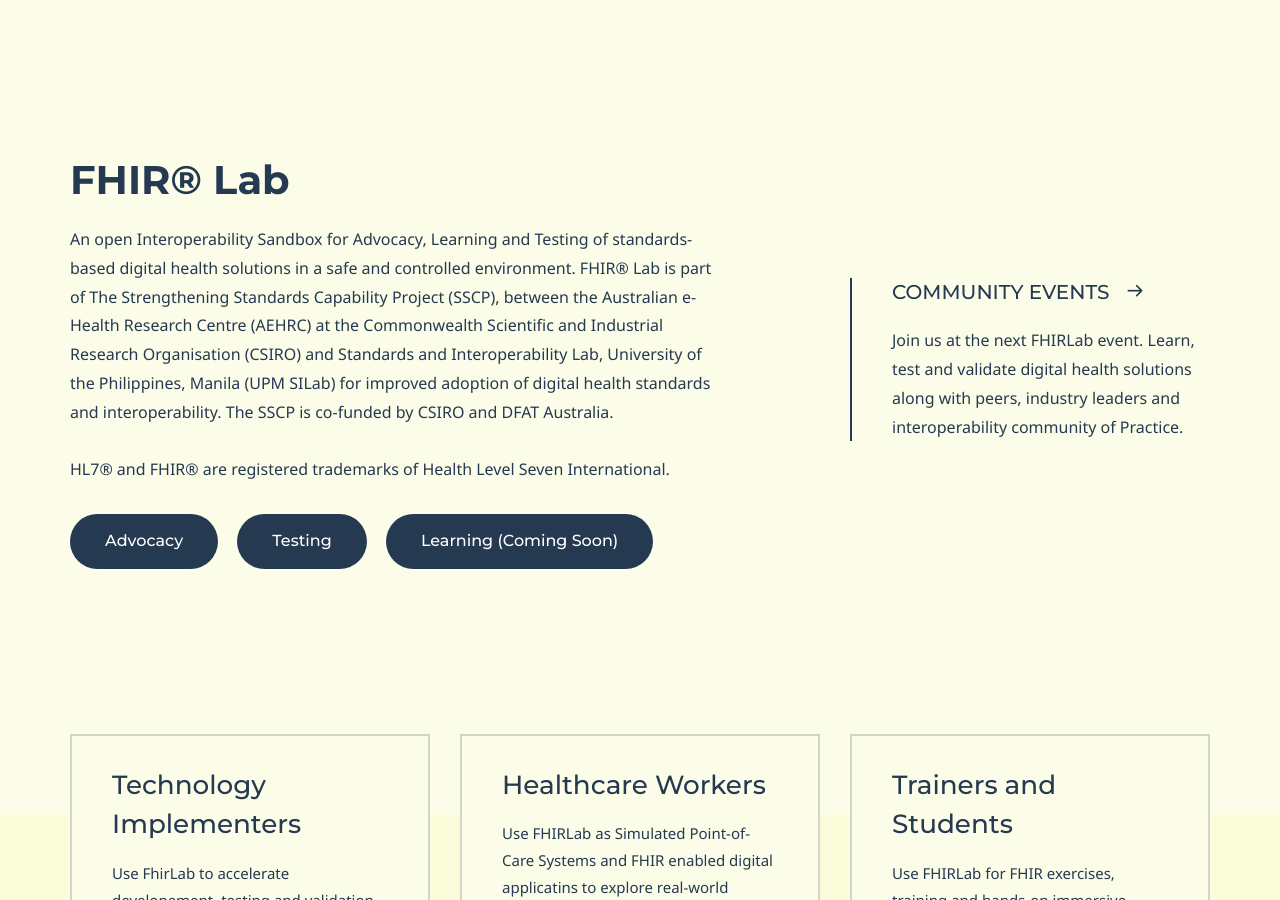
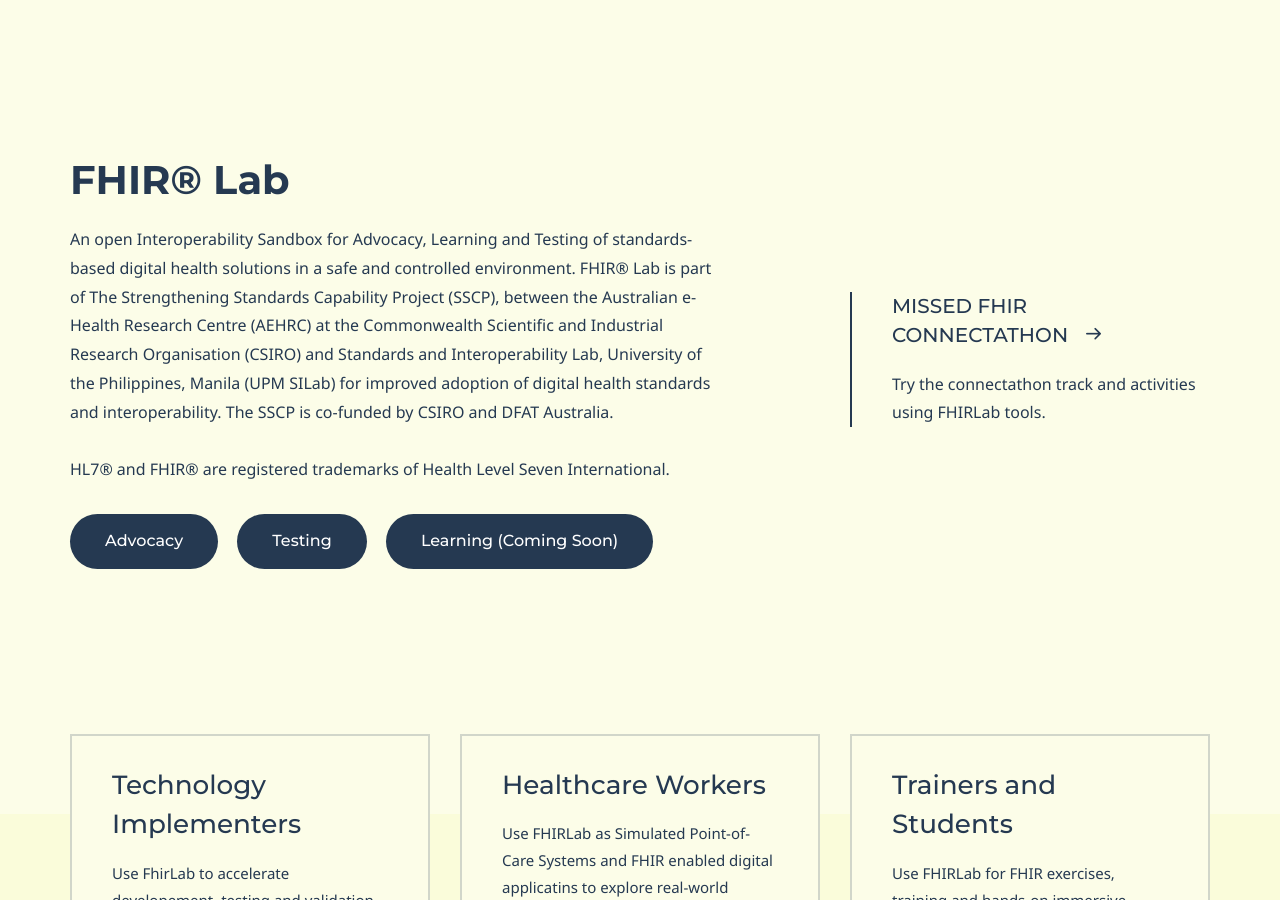
Before and after one commit to upmsilab/FHIRLab, a Jekyll site: the page built from index.md, in a window 1280 px wide and 900 px high. Built offline with Jekyll 4.4.1, drawn with Linux system fonts in a browser that asks for light colours; some web fonts are replaced.

Commit message:
Update index.md

```diff
--- a/index.md
+++ b/index.md
@@ -24,10 +24,10 @@
 
 # Author box
 author:
- title: Community Events
- title_url: '#'
- external_url: false
- description: Join us at the next FHIRLab event. Learn, test and validate digital health solutions along with peers, industry leaders and interoperability community of Practice.
+ title: Missed FHIR Connectathon
+ title_url: 'https://github.com/upmsilab/2025JuneFHIRConnectathon'
+ external_url: true
+ description: Try the connectathon track and activities using FHIRLab tools.
 
 # Grid navigation
 grid_navigation:
```
